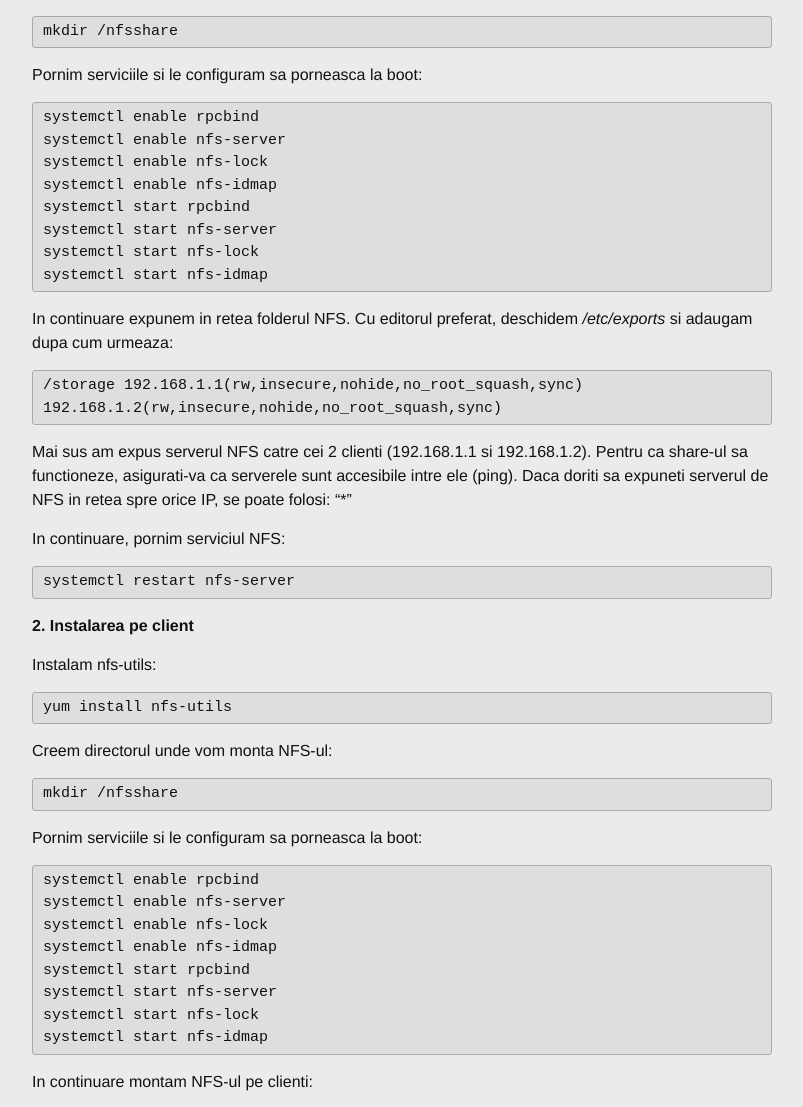
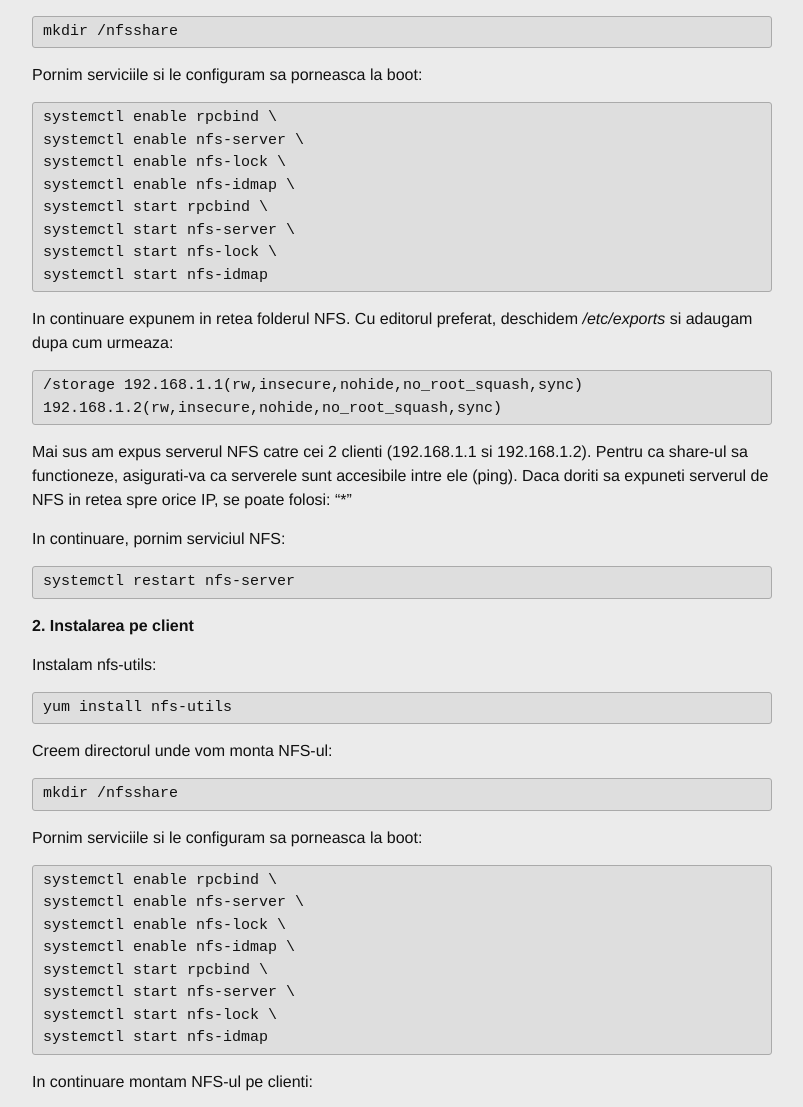
Before and after one commit to linuxtm/linuxtm.github.io, a Jekyll site: the page built from _posts/tutoriale/2017-07-06-configurare-nfs-share.md, in a window 1280 px wide. Shown: the part 389-1496 px from the top of the page, without its empty margins (238-1041 px from the left). Built offline with Jekyll 4.4.1, drawn with Linux system fonts in a browser that asks for light colours.

```diff
--- a/_posts/tutoriale/2017-07-06-configurare-nfs-share.md
+++ b/_posts/tutoriale/2017-07-06-configurare-nfs-share.md
@@ -36,13 +36,13 @@ mkdir /nfsshare
 
 Pornim serviciile si le configuram sa porneasca la boot:
 <pre>
-systemctl enable rpcbind
-systemctl enable nfs-server
-systemctl enable nfs-lock
-systemctl enable nfs-idmap
-systemctl start rpcbind
-systemctl start nfs-server
-systemctl start nfs-lock
+systemctl enable rpcbind \
+systemctl enable nfs-server \
+systemctl enable nfs-lock \
+systemctl enable nfs-idmap \
+systemctl start rpcbind \
+systemctl start nfs-server \
+systemctl start nfs-lock \
 systemctl start nfs-idmap
 </pre>
 
@@ -75,13 +75,13 @@ mkdir /nfsshare
 
 Pornim serviciile si le configuram sa porneasca la boot:
 <pre>
-systemctl enable rpcbind
-systemctl enable nfs-server
-systemctl enable nfs-lock
-systemctl enable nfs-idmap
-systemctl start rpcbind
-systemctl start nfs-server
-systemctl start nfs-lock
+systemctl enable rpcbind \
+systemctl enable nfs-server \
+systemctl enable nfs-lock \
+systemctl enable nfs-idmap \
+systemctl start rpcbind \
+systemctl start nfs-server \
+systemctl start nfs-lock \
 systemctl start nfs-idmap
 </pre>
 
```
